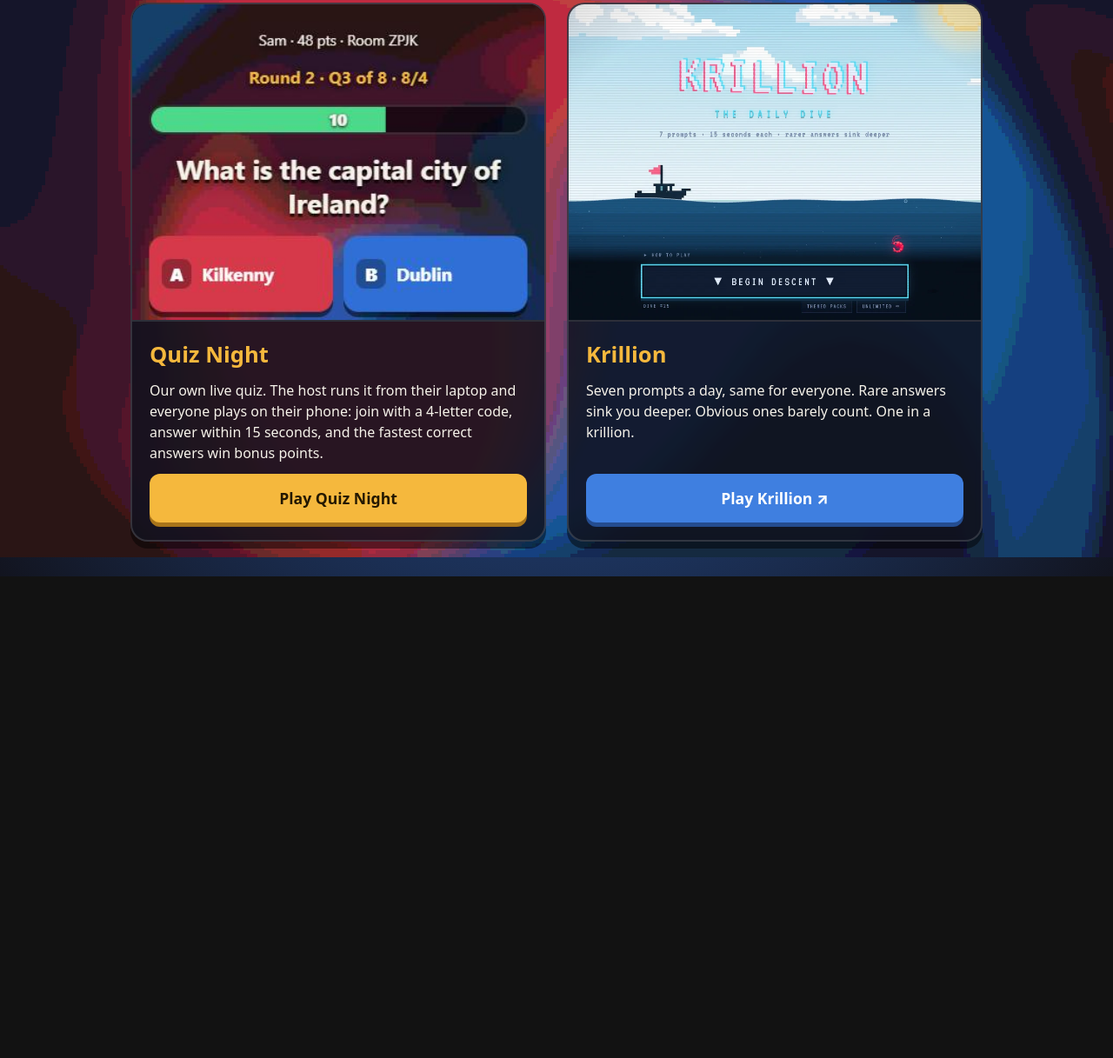
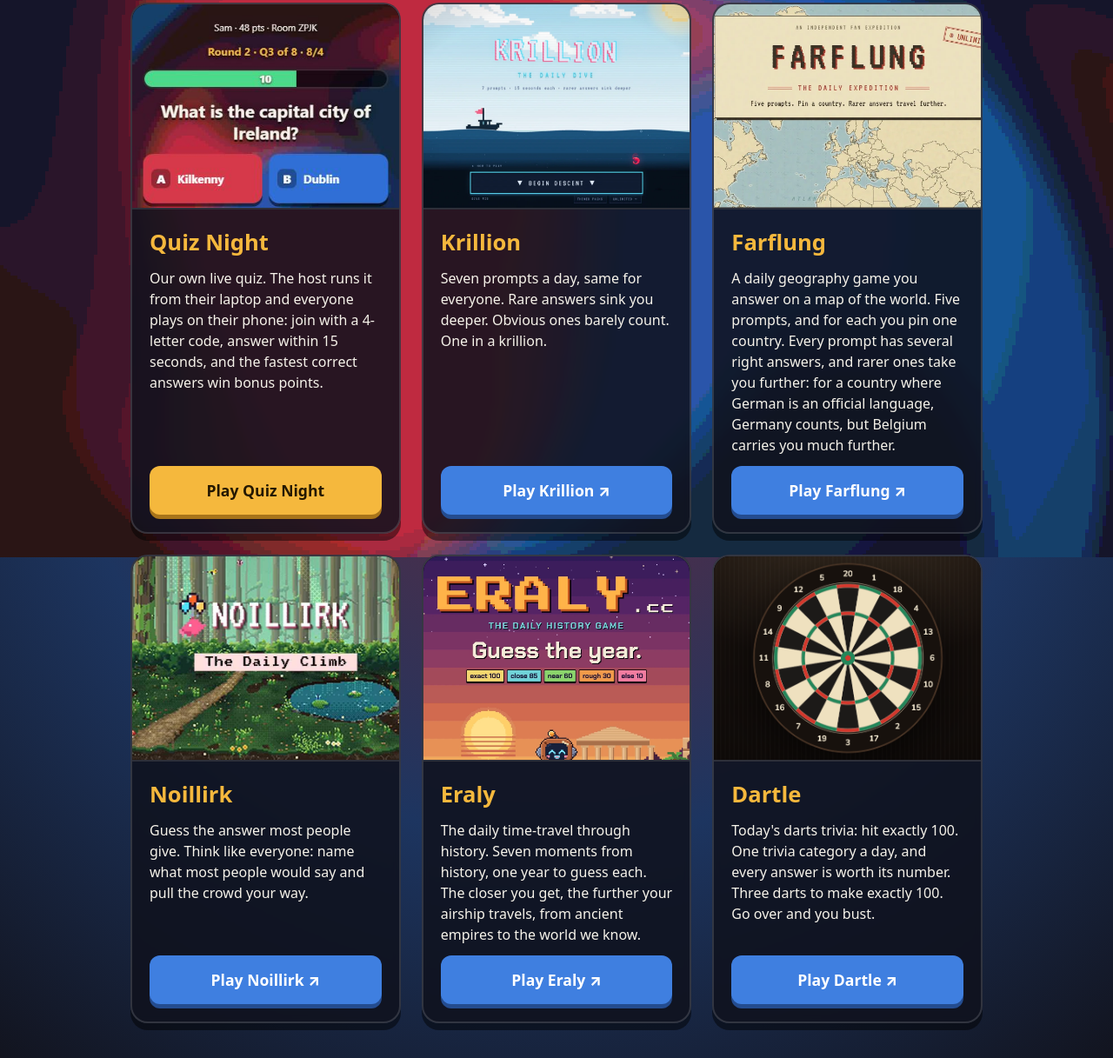
Before and after one commit to frenchfrenchfrench/stinkyaifric-site, a plain HTML site: page index.html in a window 1280 px wide. Shown: the part 159-1376 px from the top of the page at 87% size. Before the commit the page ends 822 px from the top, so only its background shows below. Drawn offline with Linux system fonts and the light colour scheme.

Commit message:
Add Farflung, Noillirk, Eraly and Dartle

```diff
--- a/index.html
+++ b/index.html
@@ -48,6 +48,63 @@
             <a class="button secondary" href="https://krillion.io" target="_blank" rel="noopener">Play Krillion ↗</a>
           </div>
         </article>
+
+        <article class="card">
+          <a class="card-image" href="https://farflung.game" target="_blank" rel="noopener" tabindex="-1" aria-hidden="true">
+            <img src="images/farflung.webp" alt="" width="867" height="449" style="object-position: center top" />
+          </a>
+          <div class="card-body">
+            <h2>Farflung</h2>
+            <p>
+              A daily geography game you answer on a map of the world. Five prompts, and for each you pin one country.
+              Every prompt has several right answers, and rarer ones take you further: for a country where German is an
+              official language, Germany counts, but Belgium carries you much further.
+            </p>
+            <a class="button secondary" href="https://farflung.game" target="_blank" rel="noopener">Play Farflung ↗</a>
+          </div>
+        </article>
+
+        <article class="card">
+          <a class="card-image" href="https://noillirk.com/" target="_blank" rel="noopener" tabindex="-1" aria-hidden="true">
+            <img src="images/noillirk.webp" alt="" width="1200" height="557" style="object-position: center 30%" />
+          </a>
+          <div class="card-body">
+            <h2>Noillirk</h2>
+            <p>
+              Guess the answer most people give. Think like everyone: name what most people would say and pull the
+              crowd your way.
+            </p>
+            <a class="button secondary" href="https://noillirk.com/" target="_blank" rel="noopener">Play Noillirk ↗</a>
+          </div>
+        </article>
+
+        <article class="card">
+          <a class="card-image" href="https://eraly.net/" target="_blank" rel="noopener" tabindex="-1" aria-hidden="true">
+            <img src="images/eraly.webp" alt="" width="1200" height="1200" style="object-position: center top" />
+          </a>
+          <div class="card-body">
+            <h2>Eraly</h2>
+            <p>
+              The daily time-travel through history. Seven moments from history, one year to guess each. The closer
+              you get, the further your airship travels, from ancient empires to the world we know.
+            </p>
+            <a class="button secondary" href="https://eraly.net/" target="_blank" rel="noopener">Play Eraly ↗</a>
+          </div>
+        </article>
+
+        <article class="card">
+          <a class="card-image" href="https://www.alldle.net/game/dartle" target="_blank" rel="noopener" tabindex="-1" aria-hidden="true">
+            <img src="images/dartle.png" alt="" width="679" height="500" style="object-position: center" />
+          </a>
+          <div class="card-body">
+            <h2>Dartle</h2>
+            <p>
+              Today's darts trivia: hit exactly 100. One trivia category a day, and every answer is worth its number.
+              Three darts to make exactly 100. Go over and you bust.
+            </p>
+            <a class="button secondary" href="https://www.alldle.net/game/dartle" target="_blank" rel="noopener">Play Dartle ↗</a>
+          </div>
+        </article>
       </div>
     </main>
 
```
Also changed, not shown: images/dartle.png (added), images/eraly.webp (added), images/farflung.webp (added), images/noillirk.webp (added).
